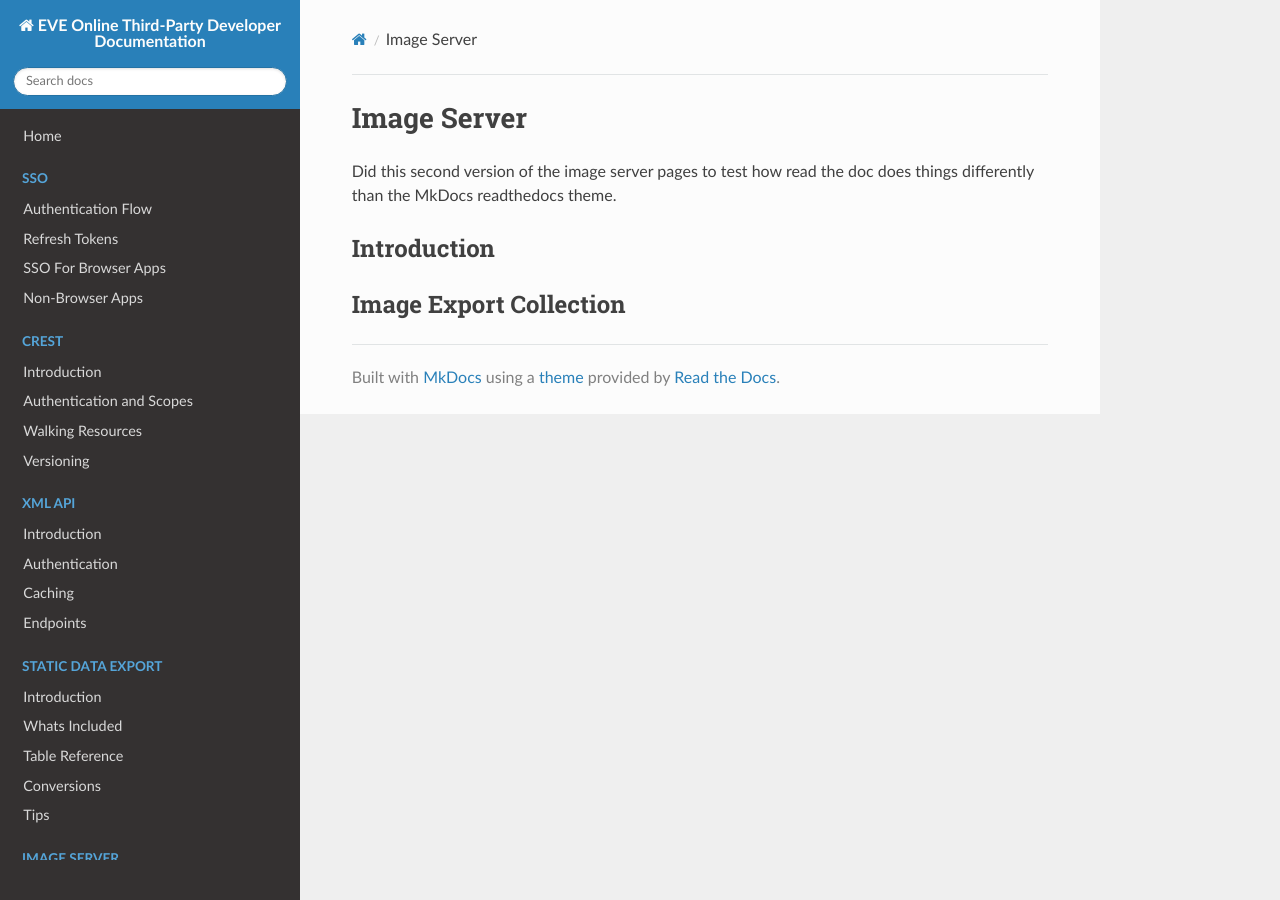
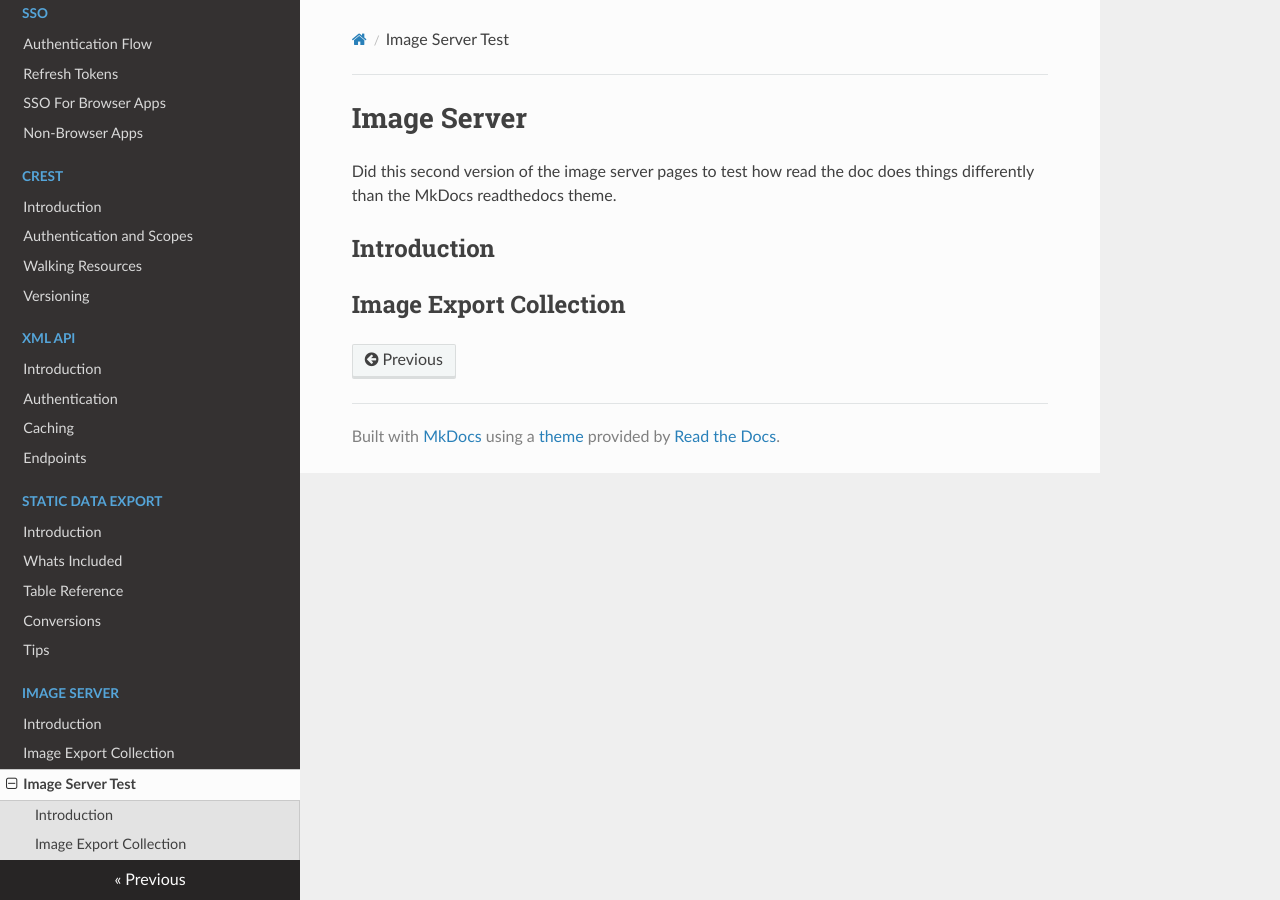
Before and after one commit to OrthoLoess/eveonline-third-party-documentation, an MkDocs documentation site: the page built from docs/imageserver.md, in a window 1280 px wide. Built offline with MkDocs 1.6.1, drawn with Linux system fonts in a browser that asks for light colours; nearby versions of some CDN libraries; old or Windows-style settings are respelled for this version of MkDocs.

Commit message:
Fixing filename type, ARG it's 2AM WHY AM I STILL AWAKE!

```diff
--- a/mkdocs.yml
+++ b/mkdocs.yml
@@ -20,5 +20,5 @@ pages:
 - ['sde/tips.md', 'Static Data Export', 'Tips']
 - ['imageserver/intro.md', 'Image Server', 'Introduction']
 - ['imageserver/iec.md', 'Image Server', 'Image Export Collection']
-- ['imageserve.md', 'Image Server Test']
+- ['imageserver.md', 'Image Server Test']
 theme: readthedocs
```
